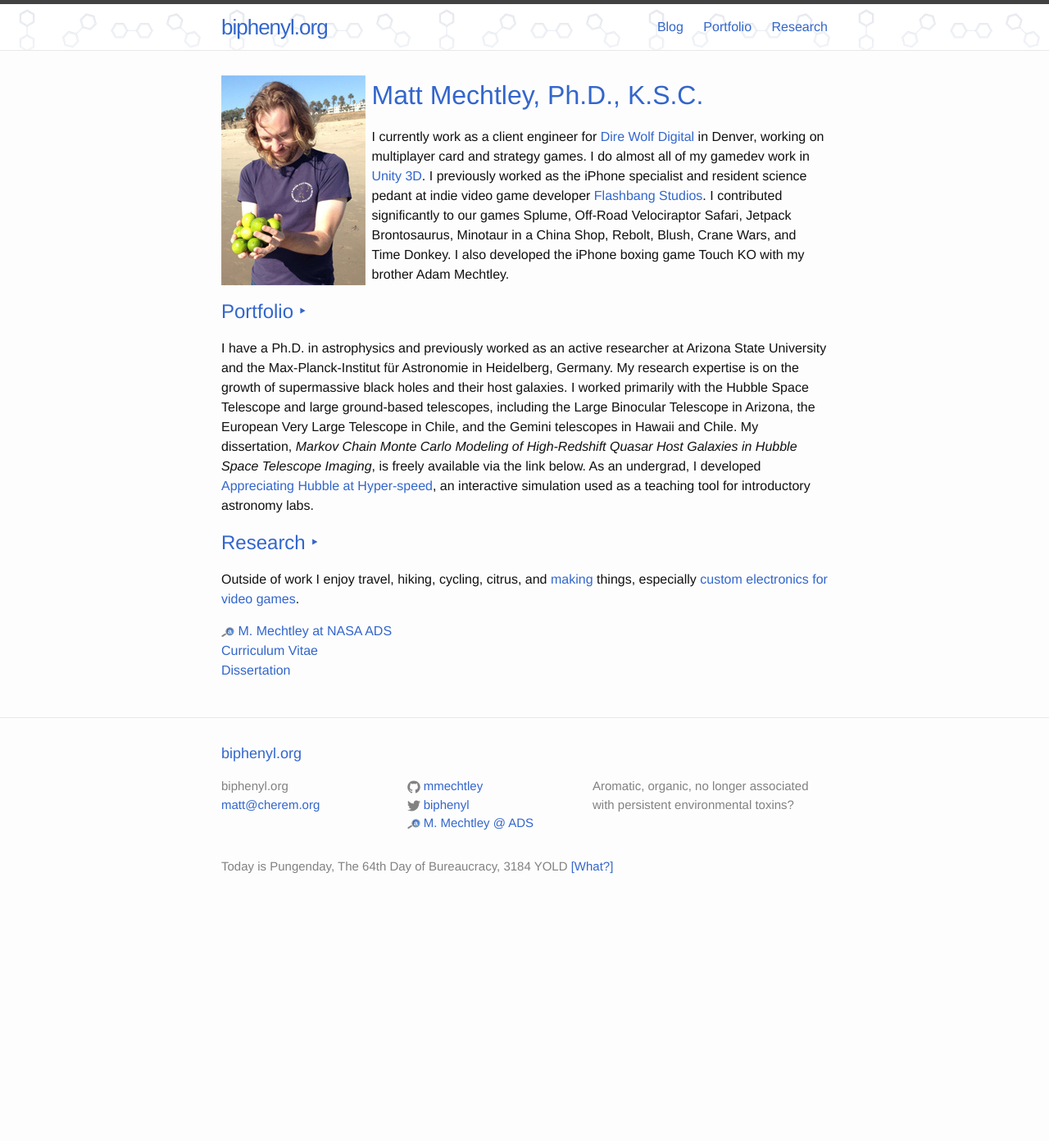
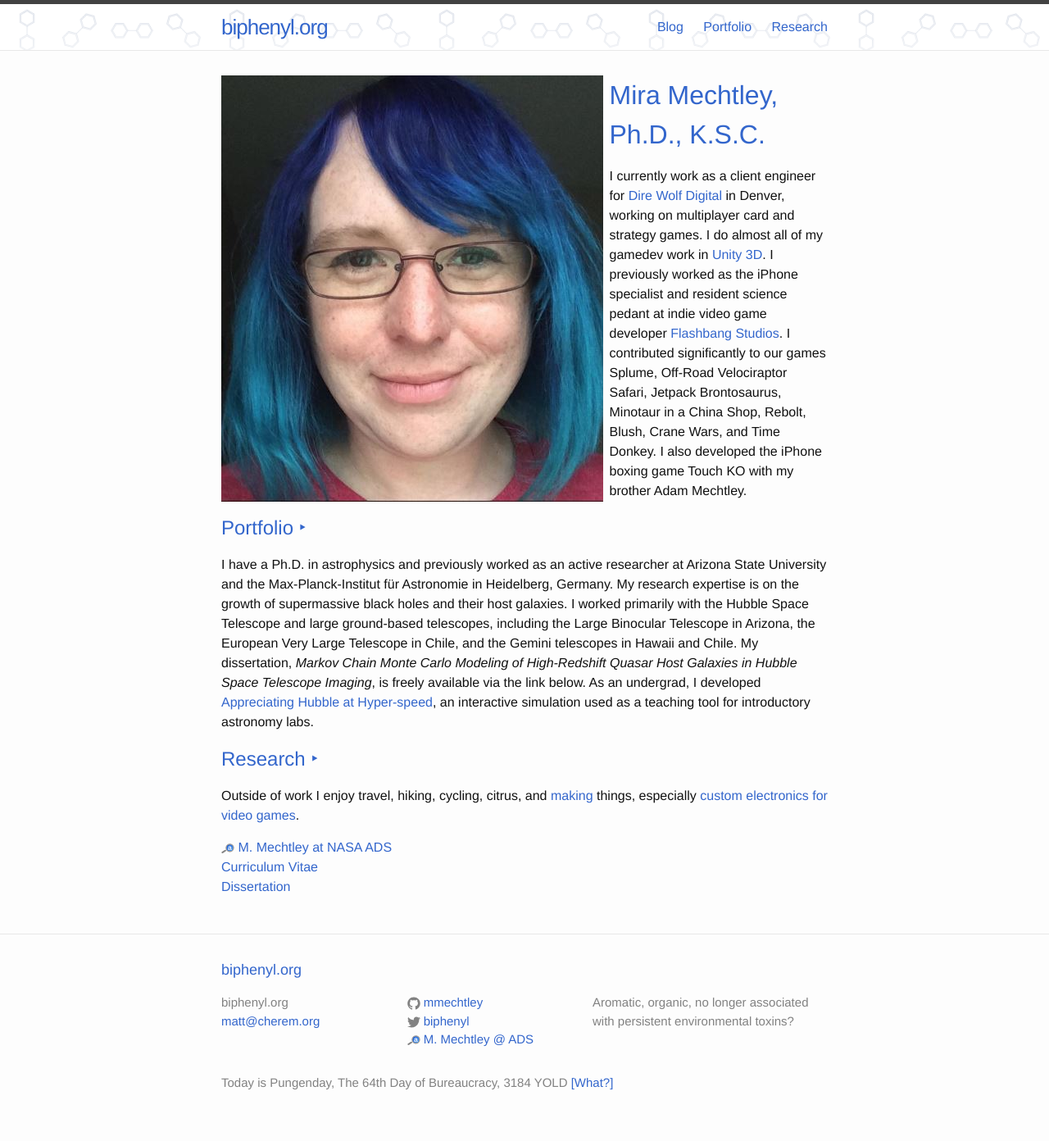
Before and after one commit to mmechtley/mmechtley.github.io, a Jekyll site: the page built from index.md, in a window 1280 px wide. Shown: the whole page at 82% size. Built offline with Jekyll 4.4.1, drawn with Linux system fonts in a browser that asks for light colours; before the commit the page ends 1128 px from its top, so only the background shows below that.

Commit message:
im trans

```diff
--- a/index.md
+++ b/index.md
@@ -5,7 +5,7 @@ title: false
 
 {% include figure.html url="/images/headshot.jpg" class="image-float-left" %}
 
-# Matt Mechtley, Ph.D., K.S.C.
+# Mira Mechtley, Ph.D., K.S.C.
 
 I currently work as a client engineer for [Dire Wolf Digital](http://www.direwolfdigital.com/) in Denver, working on multiplayer card and strategy games. I do almost all of my gamedev work in [Unity 3D](https://unity3d.com). I previously worked as the iPhone specialist and resident science pedant at indie video game developer [Flashbang Studios](http://blurst.com/). I contributed significantly to our games Splume, Off-Road Velociraptor Safari, Jetpack Brontosaurus, Minotaur in a China Shop, Rebolt, Blush, Crane Wars, and Time Donkey. I also developed the iPhone boxing game Touch KO with my brother Adam Mechtley.
 
```
Also changed, not shown: images/headshot.jpg.
